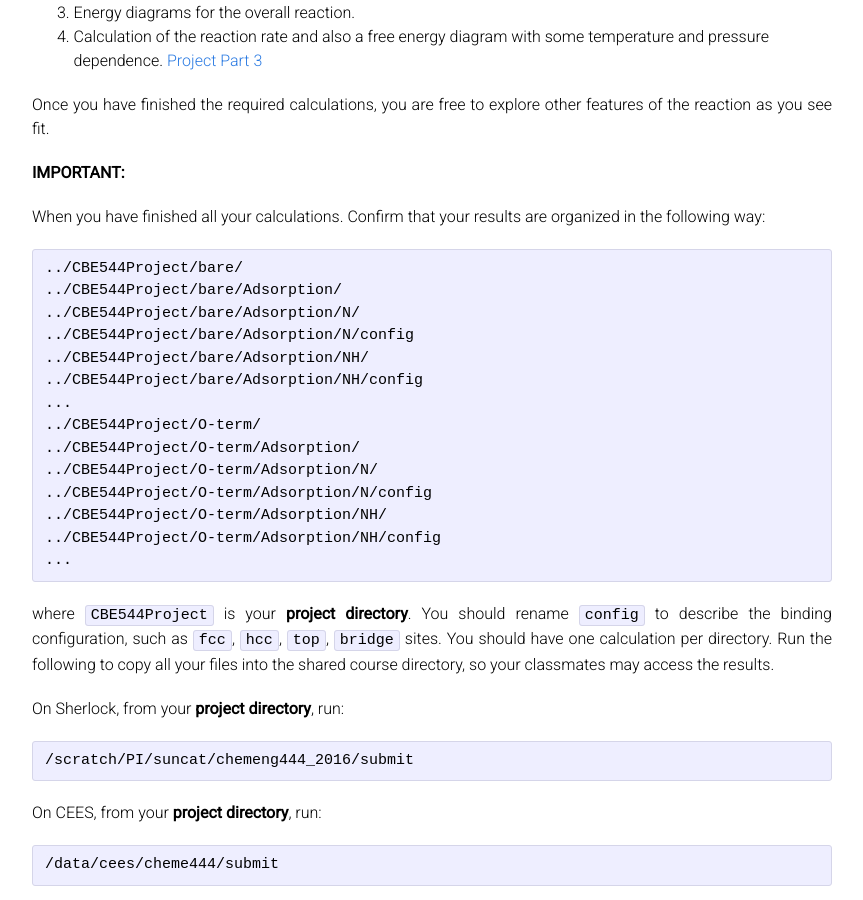
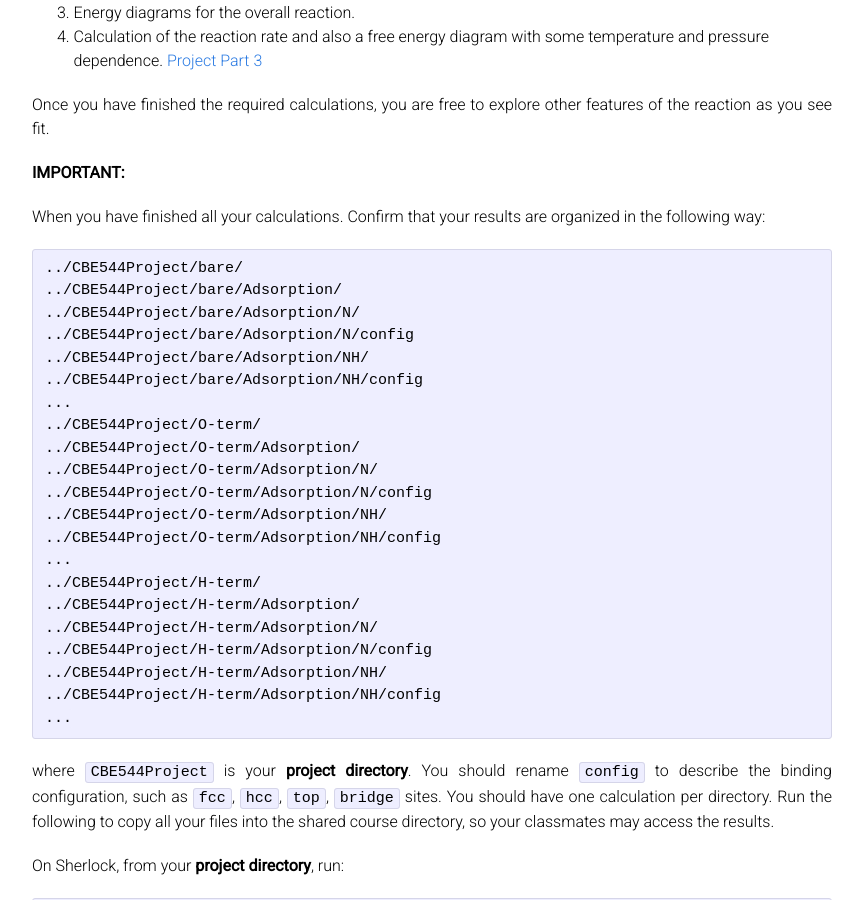
Before and after one commit to vojale/CBE544-2018.github.io, a Jekyll site: the page built from ProjectDescription.md, in a window 1280 px wide and 900 px high, scrolled down 2829 px. Shown: the whole window, without its empty margins (208-1071 px from the left). Built offline with Jekyll 4.4.1, drawn with Linux system fonts in a browser that asks for light colours; formulas are drawn with MathJax 3; our own code applies the rules of GitHub Pages for plain Markdown files.

Commit message:
Update ProjectDescription.md

````diff
--- a/ProjectDescription.md
+++ b/ProjectDescription.md
@@ -105,6 +105,13 @@ When you have finished all your calculations. Confirm that your results are orga
 ../CBE544Project/O-term/Adsorption/NH/
 ../CBE544Project/O-term/Adsorption/NH/config
 ...
+../CBE544Project/H-term/
+../CBE544Project/H-term/Adsorption/
+../CBE544Project/H-term/Adsorption/N/
+../CBE544Project/H-term/Adsorption/N/config
+../CBE544Project/H-term/Adsorption/NH/
+../CBE544Project/H-term/Adsorption/NH/config
+...
 ```
 
 where `CBE544Project` is your **project directory**. You should rename `config` to describe the binding configuration, such as `fcc`, `hcc`, `top`, `bridge` sites. You should have one calculation per directory. Run the following to copy all your files into the shared course directory, so your classmates may access the results.
````
